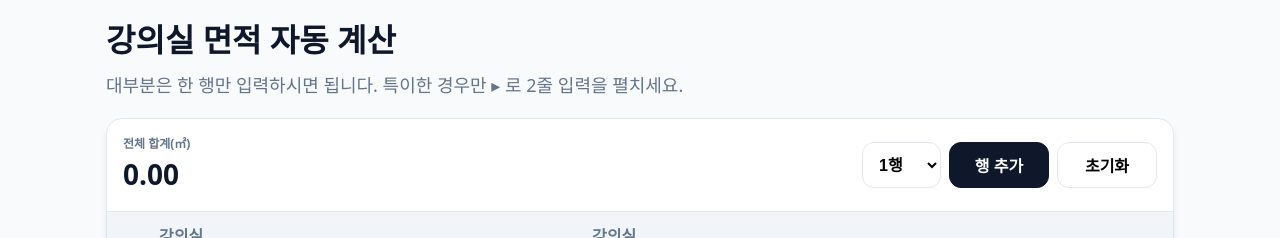
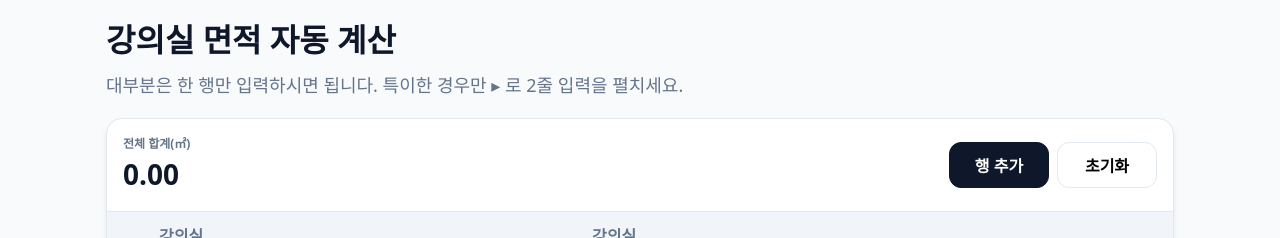
Before and after one commit to kimjonghyeok62/area_measure_gpt, a React (Vite) app: page / in a window 1280 px wide. Shown: the top 238 px of the page. Built offline with nearby package versions, Linux system fonts and the light colour scheme.

Commit message:
Change expanded post inputs to gray borders; remove addCount dropdown and make add row button add only 1 row

```diff
--- a/src/App.tsx
+++ b/src/App.tsx
@@ -330,7 +330,6 @@ export default function App() {
     });
 
     const refs = useRef<Map<string, HTMLInputElement>>(new Map());
-    const [addCount, setAddCount] = useState<number>(1);
     const [clearArmed, setClearArmed] = useState(false);
     const clearTimerRef = useRef<number | null>(null);
     const skipPersistRef = useRef(false);
@@ -482,12 +481,7 @@ export default function App() {
                             <div className="value">{total.toFixed(2)}</div>
                         </div>
                         <div className="controls">
-                            <select className="select" value={addCount} onChange={(e) => setAddCount(Number(e.target.value))}>
-                                {[1, 2, 3, 5, 10].map((k) => (
-                                    <option key={k} value={k}>{k}행</option>
-                                ))}
-                            </select>
-                            <button className="btn btnPrimary" onClick={() => setRows((prev) => [...prev, ...Array.from({ length: addCount }, () => makeRow())])}>행 추가</button>
+                            <button className="btn btnPrimary" onClick={() => setRows((prev) => [...prev, makeRow()])}>행 추가</button>
                             <button className="btn" onClick={clearAll} style={clearArmed ? { borderColor: '#ef4444', color: '#ef4444' } : {}}>
                                 {clearArmed ? "초기화 확인" : "초기화"}
                             </button>
@@ -617,7 +611,7 @@ export default function App() {
                                                     <td className="td"></td>
                                                     <td className="td">
                                                         <input
-                                                            className="input main-input"
+                                                            className="input post-input"
                                                             type="text"
                                                             inputMode="decimal"
                                                             value={r.extraPost.w}
@@ -630,7 +624,7 @@ export default function App() {
                                                     </td>
                                                     <td className="td">
                                                         <input
-                                                            className="input main-input"
+                                                            className="input post-input"
                                                             type="text"
                                                             inputMode="decimal"
                                                             value={r.extraPost.h}
```
